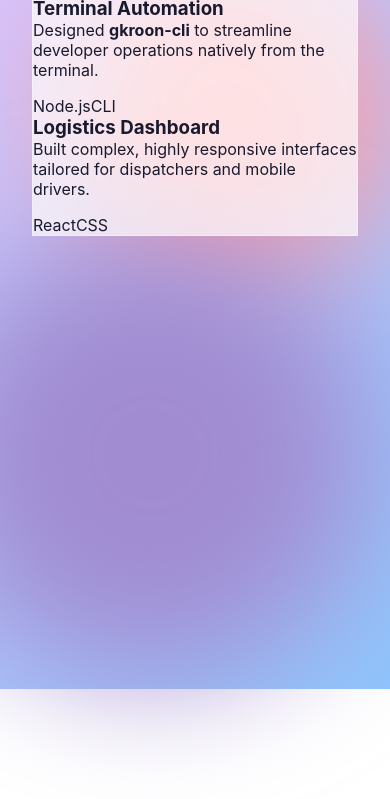
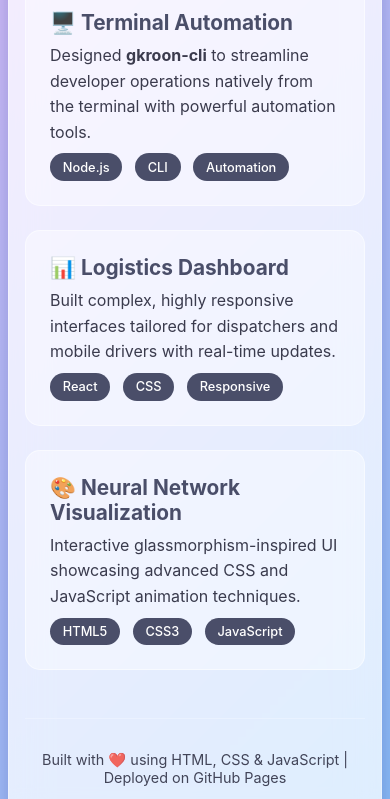
Before and after one commit to QMS85/My-AI-Tech-Themed-Portfolios, a website: page public/Glassmorphism-Neural-Networks/index.html in a window 390 px wide. Shown: the part 155-954 px from the top of the page. Before the commit the page ends 844 px from the top, so only its background shows below. Drawn offline with Linux system fonts and the light colour scheme.

Commit message:
Enhance UI with glassmorphism and new project cards
Added new styles and elements to enhance the UI with glassmorphism effects. Updated responsive design and added new project cards for better presentation.

```diff
--- a/public/Glassmorphism-Neural-Networks/index.html
+++ b/public/Glassmorphism-Neural-Networks/index.html
@@ -10,6 +10,8 @@
             --bg: #f0f2f5;
             --glass: rgba(255, 255, 255, 0.7);
             --text: #1a1a2e;
+            --primary: #4a4e69;
+            --accent: #ff9a9e;
         }
 
         * {
@@ -19,13 +21,19 @@
             font-family: -apple-system, BlinkMacSystemFont, "Segoe UI", Roboto, Helvetica, Arial, sans-serif;
         }
 
+        html {
+            scroll-behavior: smooth;
+        }
+
         body {
             background: linear-gradient(135deg, #e0c3fc 0%, #8ec5fc 100%);
             min-height: 100vh;
             color: var(--text);
             padding: 2rem;
+            overflow-x: hidden;
         }
 
+        /* Animated Background Orbs */
         .orb {
             position: fixed;
             border-radius: 50%;
@@ -37,7 +45,7 @@
         .orb-1 {
             width: 300px;
             height: 300px;
-                background: #ff9a9e;
+            background: var(--accent);
             top: 10%;
             left: 20%;
         }
@@ -55,26 +63,51 @@
             0% {
                 transform: translateY(0px) scale(1);
             }
-
             100% {
                 transform: translateY(50px) scale(1.1);
             }
         }
 
+        /* Glassmorphism Panel */
         .glass-panel {
             background: var(--glass);
             backdrop-filter: blur(20px);
             -webkit-backdrop-filter: blur(20px);
             border: 1px solid rgba(255, 255, 255, 0.3);
+            border-radius: 20px;
+            padding: 3rem;
+            max-width: 1200px;
+            margin: 0 auto;
+            box-shadow: 0 8px 32px 0 rgba(31, 38, 135, 0.37);
+            transition: all 0.3s ease;
+            perspective: 1000px;
+        }
 
-                border-radius h1 {
+        .glass-panel:hover {
+            box-shadow: 0 8px 48px 0 rgba(31, 38, 135, 0.5);
+        }
+
+        header {
+            margin-bottom: 2rem;
+        }
+
+        h1 {
             font-size: 2.5rem;
             margin-bottom: 0.5rem;
             font-weight: 700;
-                    background: linear-gradient(90deg, #1a1a2e, #4a4e69);
+            background: linear-gradient(90deg, var(--primary), #6b7280);
             -webkit-background-clip: text;
+            -webkit-text-fill-color: transparent;
+            background-clip: text;
+        }
 
-                    -webkit-text-f .grid {
+        header > p {
+            font-size: 1.2rem;
+            color: var(--text);
+            opacity: 0.9;
+        }
+
+        .grid {
             display: grid;
             grid-template-columns: repeat(auto-fit, minmax(280px, 1fr));
             gap: 1.5rem;
@@ -86,25 +119,62 @@
             padding: 1.5rem;
             border-radius: 15px;
             border: 1px solid rgba(255, 255, 255, 0.5);
-                        transition: 0.3s;
+            transition: all 0.3s ease;
+            cursor: pointer;
+        }
+
+        .glass-card h3 {
+            font-size: 1.3rem;
+            margin-bottom: 0.5rem;
+            color: var(--primary);
+        }
+
+        .glass-card p {
+            line-height: 1.6;
+            color: var(--text);
+            opacity: 0.85;
         }
 
         .glass-card:hover {
-                        transform: scale(1.02);
+            transform: translateY(-5px) scale(1.02);
             background: rgba(255, 255, 255, 0.6);
+            box-shadow: 0 10px 30px rgba(0, 0, 0, 0.1);
         }
 
         .badge {
             display: inline-block;
-                        padding: 0.2rem 0.8rem;
-                        background: #4a4e69;
+            padding: 0.4rem 0.8rem;
+            background: var(--primary);
             color: white;
             border-radius: 20px;
             font-size: 0.8rem;
             margin-right: 0.5rem;
+            margin-top: 0.5rem;
+            font-weight: 500;
         }
 
-                    @media (max-width: 600px) {
+        /* Footer */
+        footer {
+            text-align: center;
+            margin-top: 3rem;
+            padding-top: 2rem;
+            border-top: 1px solid rgba(255, 255, 255, 0.3);
+            font-size: 0.9rem;
+            opacity: 0.8;
+        }
+
+        footer a {
+            color: var(--primary);
+            text-decoration: none;
+            transition: opacity 0.3s;
+        }
+
+        footer a:hover {
+            opacity: 0.7;
+        }
+
+        /* Responsive Design */
+        @media (max-width: 768px) {
             body {
                 padding: 1rem;
             }
@@ -112,47 +182,139 @@
             .glass-panel {
                 padding: 1.5rem;
             }
+
+            h1 {
+                font-size: 1.8rem;
+            }
+
+            header > p {
+                font-size: 1rem;
+            }
+
+            .grid {
+                grid-template-columns: 1fr;
+            }
+        }
+
+        @media (max-width: 600px) {
+            body {
+                padding: 0.5rem;
+            }
+
+            .glass-panel {
+                padding: 1rem;
+                border-radius: 15px;
+            }
+
+            .orb-1, .orb-2 {
+                display: none;
+            }
         }
     </style>
-        /11/26, 3:43 PM
-        Responsive Tech Portfolio with Node.js
 </head>
 
 <body>
+    <!-- Animated Background -->
     <div class="orb orb-1"></div>
     <div class="orb orb-2"></div>
-            <div class="glass-panel">
+
+    <!-- Main Content -->
+    <div class="glass-panel" id="glassPanel">
         <header>
-                    <h1>Jonathan</h1>
-                    <p>Architecting robust, scalable front-end experiences.</p>
+            <h1>👨‍💻 Jonathan</h1>
+            <p>Architecting robust, scalable front-end experiences</p>
         </header>
+
         <div class="grid">
-                    <div class="glass-card">
-                        <h3>Terminal Automation</h3>
-                        <p>Designed <strong>gkroon-cli</strong> to streamline developer operations natively from the terminal.
-                        </p>
-                        <div style="margin-top: 1rem;">
-                            <span class="badge">Node.js</span><span class="badge">CLI</span>
+            <!-- Project Card 1 -->
+            <div class="glass-card" data-tilt>
+                <h3>🖥️ Terminal Automation</h3>
+                <p>Designed <strong>gkroon-cli</strong> to streamline developer operations natively from the terminal with powerful automation tools.</p>
+                <div>
+                    <span class="badge">Node.js</span>
+                    <span class="badge">CLI</span>
+                    <span class="badge">Automation</span>
                 </div>
             </div>
-                    <div class="glass-card">
-                        <h3>Logistics Dashboard</h3>
-                        <p>Built complex, highly responsive interfaces tailored for dispatchers and mobile drivers.</p>
-                        <div style="margin-top: 1rem;">
-                            <span class="badge">React</span><span class="badge">CSS</span>
+
+            <!-- Project Card 2 -->
+            <div class="glass-card" data-tilt>
+                <h3>📊 Logistics Dashboard</h3>
+                <p>Built complex, highly responsive interfaces tailored for dispatchers and mobile drivers with real-time updates.</p>
+                <div>
+                    <span class="badge">React</span>
+                    <span class="badge">CSS</span>
+                    <span class="badge">Responsive</span>
+                </div>
+            </div>
+
+            <!-- Project Card 3 -->
+            <div class="glass-card" data-tilt>
+                <h3>🎨 Neural Network Visualization</h3>
+                <p>Interactive glassmorphism-inspired UI showcasing advanced CSS and JavaScript animation techniques.</p>
+                <div>
+                    <span class="badge">HTML5</span>
+                    <span class="badge">CSS3</span>
+                    <span class="badge">JavaScript</span>
                 </div>
             </div>
         </div>
+
+        <footer>
+            <p>Built with ❤️ using HTML, CSS & JavaScript | Deployed on GitHub Pages</p>
+            <p style="margin-top: 1rem;">
+                <a href="https://github.com/QMS85" target="_blank">GitHub</a> •
+                <a href="https://linkedin.com" target="_blank">LinkedIn</a> •
+                <a href="mailto:jonathan@example.com">Email</a>
+            </p>
+        </footer>
     </div>
+
     <script>
-                // AI Parallax tilt effect on the main glass panel
-                const panel = document.querySelector('.glass-panel');
+        // Parallax Tilt Effect
+        const panel = document.getElementById('glassPanel');
+
         document.addEventListener('mousemove', (e) => {
             const xAxis = (window.innerWidth / 2 - e.pageX) / 50;
             const yAxis = (window.innerHeight / 2 - e.pageY) / 50;
-                    panel.style.transform = `rotateY(${xAxis}deg) rotateX(${yAxis}deg)`;
+            panel.style.transform = `perspective(1000px) rotateY(${xAxis}deg) rotateX(${yAxis}deg)`;
         });
-                panel.addEventListener('mouseleave', () => panel.style.transform = `rotateY(0deg) rotateX(0deg)`);
+
+        panel.addEventListener('mouseleave', () => {
+            panel.style.transform = 'perspective(1000px) rotateY(0deg) rotateX(0deg)';
+        });
+
+        // Card Tilt Effect
+        document.querySelectorAll('.glass-card').forEach(card => {
+            card.addEventListener('mousemove', (e) => {
+                const rect = card.getBoundingClientRect();
+                const x = e.clientX - rect.left;
+                const y = e.clientY - rect.top;
+
+                const centerX = rect.width / 2;
+                const centerY = rect.height / 2;
+
+                const rotateX = (y - centerY) / 10;
+                const rotateY = (centerX - x) / 10;
+
+                card.style.transform = `perspective(600px) rotateX(${rotateX}deg) rotateY(${rotateY}deg)`;
+            });
+
+            card.addEventListener('mouseleave', () => {
+                card.style.transform = 'perspective(600px) rotateX(0deg) rotateY(0deg)';
+            });
+        });
+
+        // Smooth Scroll
+        document.querySelectorAll('a[href^="#"]').forEach(anchor => {
+            anchor.addEventListener('click', function (e) {
+                e.preventDefault();
+                const target = document.querySelector(this.getAttribute('href'));
+                if (target) {
+                    target.scrollIntoView({ behavior: 'smooth' });
+                }
+            });
+        });
     </script>
 </body>
 
```
Lines whose indentation alone changed are shown as unchanged.
